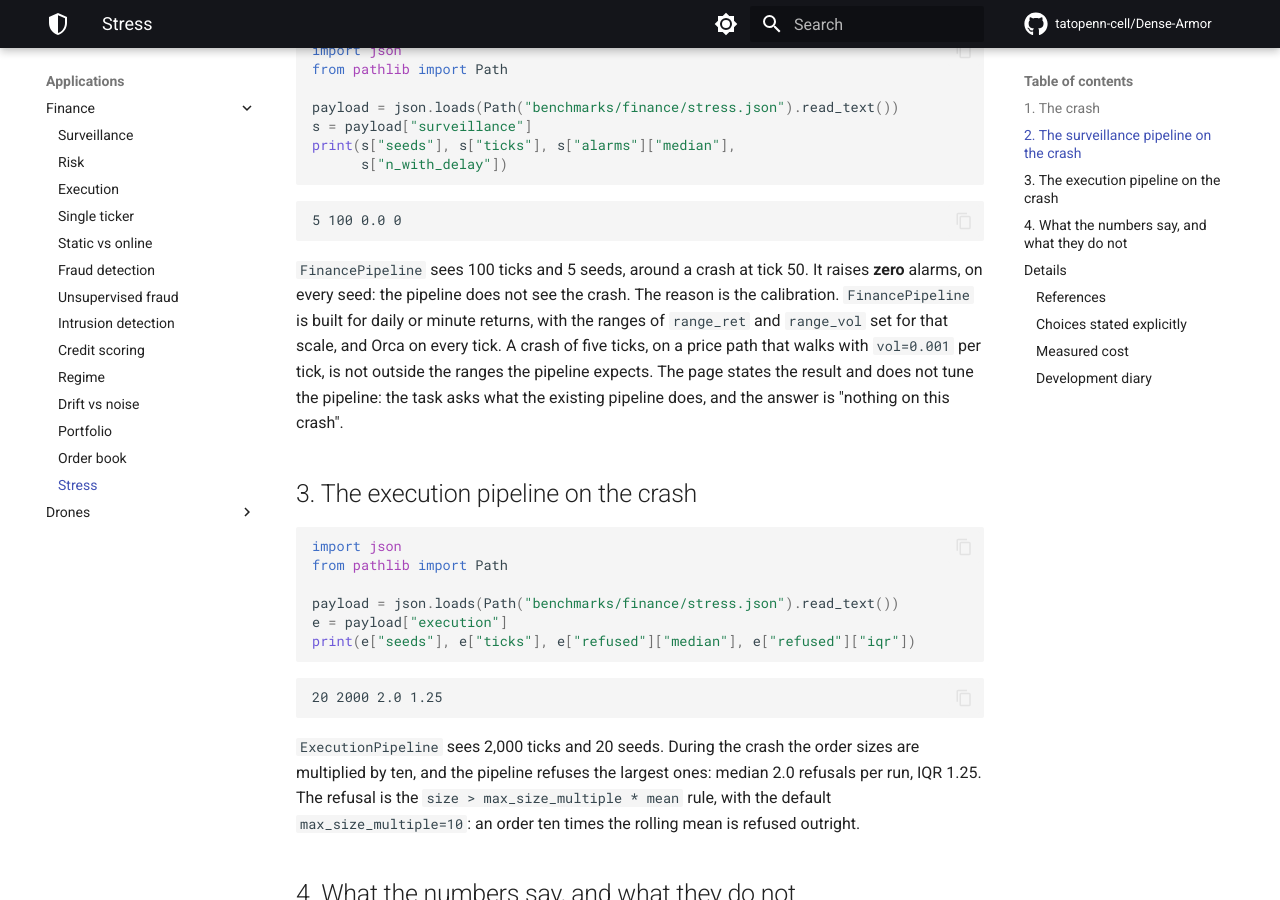
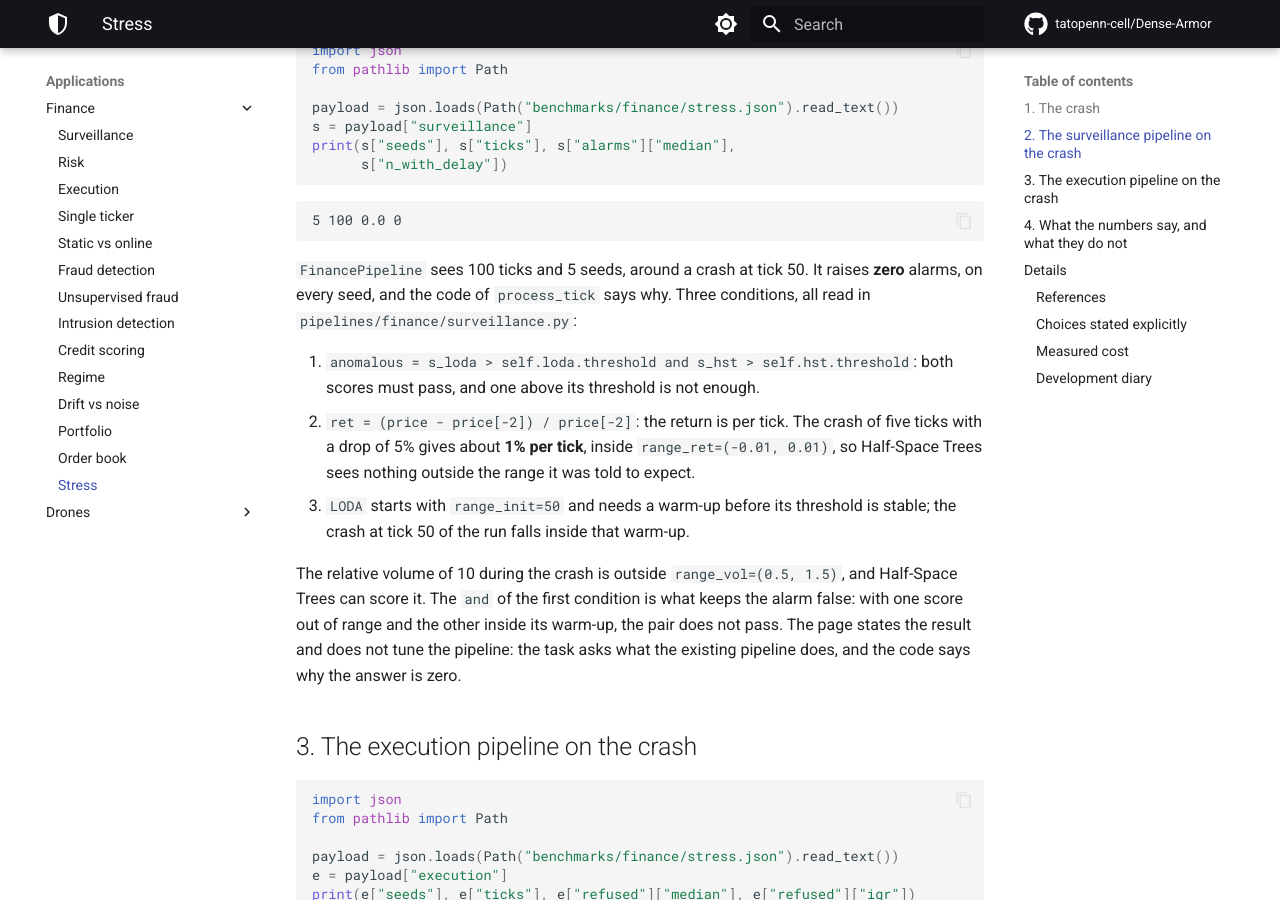
Before and after one commit to tatopenn-cell/Dense-Armor, an MkDocs documentation site: the page built from docs/finance/stress.md, in a window 1280 px wide and 900 px high, scrolled down 900 px. Built offline with MkDocs 1.6.1 and Material for MkDocs 9.7.7, drawn with Linux system fonts in a browser that asks for light colours; comment, search, counter and statistics services are not loaded; some of the changed text lies outside the part shown.

Commit message:
taskF2 E2: the flash crash benchmark and page - benchmarks/finance/stress.py: FinancePipeline on 5 seeds x 100   ticks and ExecutionPipeline on 20 seeds x 2000 ticks, the two   budgets declared (Orca is 121 ms/tick, the execution pipeline is   0.2 ms/order); sizes and volumes log-normal and multiplied by 10   during the crash - numbers: surveillance 0 alarms on 0/5 seeds, execution refuses   2.0 orders per run median IQR 1.25, wall 23.9 s - docs/finance/stress.md: three self-contained blocks, three MATCH,   the reference to Braun et al. 2017 page 1, and the reason of the   0/5 read in the code of process_tick: anomalous needs both scores,   the return is per tick and 1% is inside range_ret, LODA is in its   warm-up at tick 50. The first version of the paragraph said   'the calibration is for a different time scale', a hypothesis;   the page now says the three conditions, which are a reading - mkdocs build --strict passes

````diff
--- a/docs/finance/stress.md
+++ b/docs/finance/stress.md
@@ -37,7 +37,13 @@ print(s["seeds"], s["ticks"], s["alarms"]["median"],
 5 100 0.0 0
 ```
 
-`FinancePipeline` sees 100 ticks and 5 seeds, around a crash at tick 50. It raises **zero** alarms, on every seed: the pipeline does not see the crash. The reason is the calibration. `FinancePipeline` is built for daily or minute returns, with the ranges of `range_ret` and `range_vol` set for that scale, and Orca on every tick. A crash of five ticks, on a price path that walks with `vol=0.001` per tick, is not outside the ranges the pipeline expects. The page states the result and does not tune the pipeline: the task asks what the existing pipeline does, and the answer is "nothing on this crash".
+`FinancePipeline` sees 100 ticks and 5 seeds, around a crash at tick 50. It raises **zero** alarms, on every seed, and the code of `process_tick` says why. Three conditions, all read in `pipelines/finance/surveillance.py`:
+
+1. `anomalous = s_loda > self.loda.threshold and s_hst > self.hst.threshold`: both scores must pass, and one above its threshold is not enough.
+2. `ret = (price - price[-2]) / price[-2]`: the return is per tick. The crash of five ticks with a drop of 5% gives about **1% per tick**, inside `range_ret=(-0.01, 0.01)`, so Half-Space Trees sees nothing outside the range it was told to expect.
+3. `LODA` starts with `range_init=50` and needs a warm-up before its threshold is stable; the crash at tick 50 of the run falls inside that warm-up.
+
+The relative volume of 10 during the crash is outside `range_vol=(0.5, 1.5)`, and Half-Space Trees can score it. The `and` of the first condition is what keeps the alarm false: with one score out of range and the other inside its warm-up, the pair does not pass. The page states the result and does not tune the pipeline: the task asks what the existing pipeline does, and the code says why the answer is zero.
 
 ## 3. The execution pipeline on the crash
 
@@ -81,4 +87,4 @@ The execution pipeline reacts to the crash, the surveillance pipeline does not.
 
 ### Development diary
 
-The first version of the benchmark fed a constant order size of 1.0 and a constant relative volume of 1.0, and the execution pipeline refused nothing and the surveillance pipeline raised nothing: a constant stream has nothing to detect. The page now multiplies the sizes and the volumes by ten during the crash, and the execution pipeline refuses 2.0 orders per run median. The surveillance pipeline still raises nothing, and the page says it: the calibration is for a different time scale, and the result is the result.
+The first version of the benchmark fed a constant order size of 1.0 and a constant relative volume of 1.0, and the execution pipeline refused nothing and the surveillance pipeline raised nothing: a constant stream has nothing to detect. The page now multiplies the sizes and the volumes by ten during the crash, and the execution pipeline refuses 2.0 orders per run median. The surveillance pipeline still raises nothing. The second version of this paragraph said "the calibration is for a different time scale": that was a hypothesis, not a reading. The three conditions above are the reading of `process_tick`, and the page says them.
````
